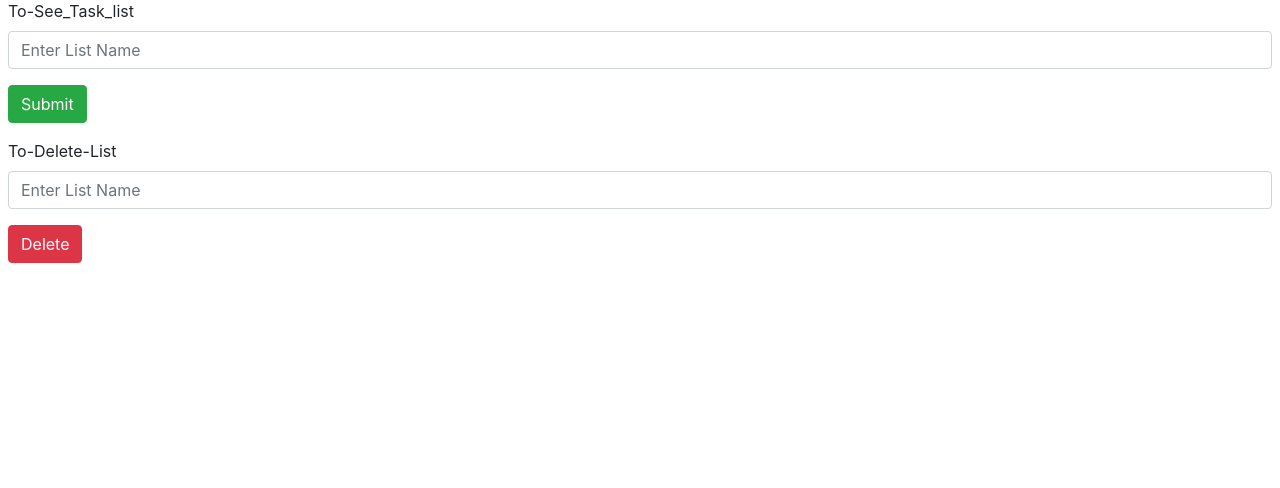
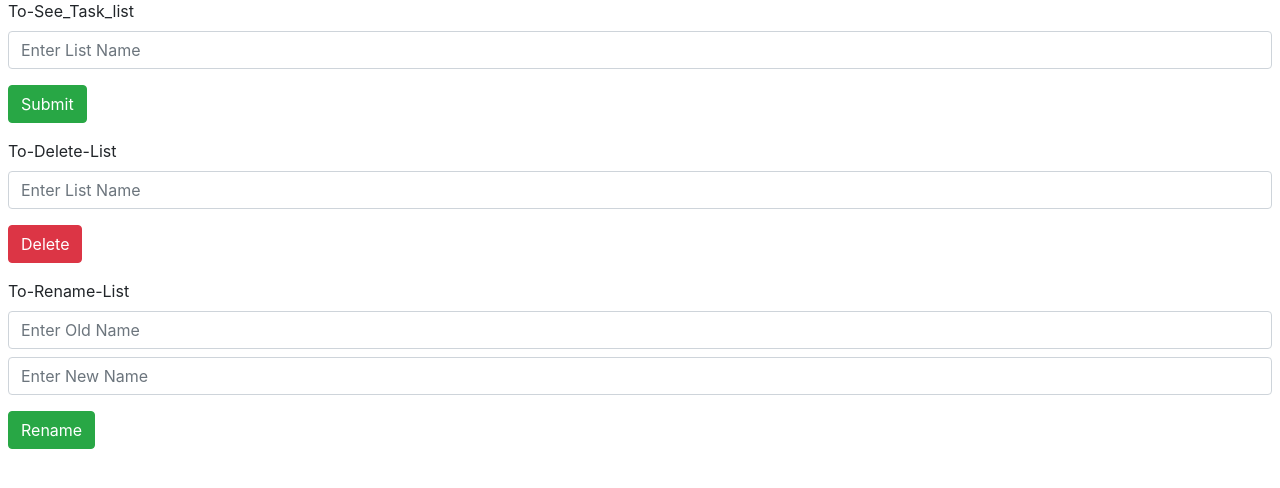
Before and after one commit to rishi-bhargava1/ToDo, a Django app: template apptd/templates/apptd/index.html in a window 1280 px wide. Shown: the part 256-744 px from the top of the page. Run offline with Django 3.2, Linux system fonts and the light colour scheme; the template is opened without the code that fills it, so the values that code supplies are empty; some libraries are stand-ins or nearby versions.

Commit message:
Rename the list option UI done in index

```diff
--- a/apptd/templates/apptd/index.html
+++ b/apptd/templates/apptd/index.html
@@ -33,4 +33,13 @@
     </div>
     <button type="submit" class="btn btn-danger mx-2">Delete</button>
 </form>
+
+<form action="#" method="post">{% csrf_token %}
+    <div class="form-group mx-2 my-3">
+        <label for="listnm1">To-Rename-List</label>
+        <input type="text" class="form-control" id="listnm1" name='listnm1' placeholder="Enter Old Name">
+        <input type="text" class="form-control my-2" id="newlistnm1" name='newlistnm1' placeholder="Enter New Name">
+    </div>
+    <button type="submit" class="btn btn-success mx-2">Rename</button>
+</form>
 {% endblock %}
```
